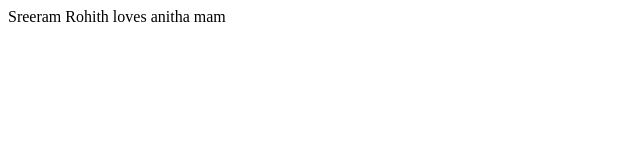
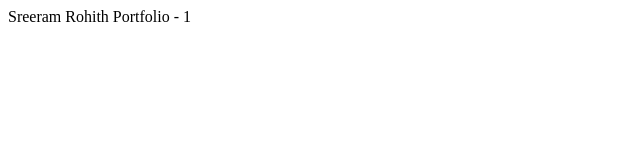
Before and after one commit to Sreeramrohith2005/Sreeram-Rohith-Portfolio, a plain HTML site: page index.html in a window 1280 px wide. Shown: the full height of the page, 0-640 px from the left. Drawn offline with Linux system fonts and the light colour scheme.

Commit message:
Update index.html

```diff
--- a/index.html
+++ b/index.html
@@ -1,5 +1,5 @@
 <html>
   <body>
-    <div>Sreeram Rohith loves anitha mam</div>
+    <div>Sreeram Rohith Portfolio - 1 </div>
   </body>
 </html>
```
